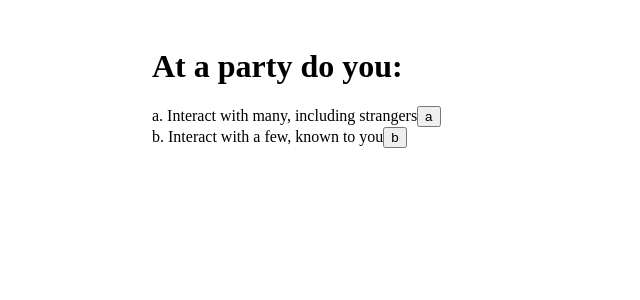
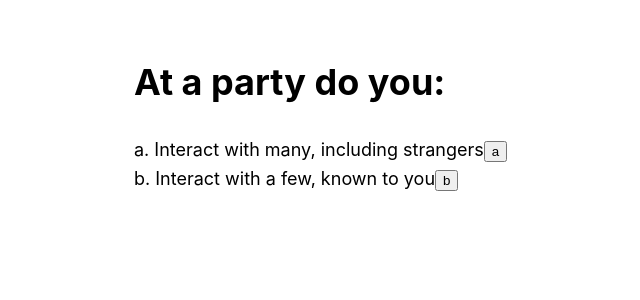
Before and after one commit to KatieFrey/know-yourself, a Next.js app: page /personalitytest in a window 1280 px wide. Shown: the top 300 px of the page, without its empty margins (200-840 px from the left). Built offline with nearby package versions, Linux system fonts and the light colour scheme.

Commit message:
Added server rendering for test array

```diff
--- /dev/null
+++ b/pages/_app.js
@@ -0,0 +1,5 @@
+import "../styles/global.css";
+
+export default function App({ Component, pageProps }) {
+  return <Component {...pageProps} />;
+}
--- a/pages/personalitytest.js
+++ b/pages/personalitytest.js
@@ -1,10 +1,10 @@
-import testArr from "../data/testArr";
+import testArray from "../data/testArr";
 import { calculate } from "../utils/calculate";
 import React, { useState, useEffect } from "react";
 import Link from "next/link";
 import Layout from "../components/Layout/Layout";
 
-export default function personalitytest() {
+export default function personalitytest({ testArr }) {
   const [score, setScore] = useState({});
   const [counter, setCounter] = useState(0);
 
@@ -74,3 +74,13 @@ export default function personalitytest() {
     </div>
   );
 }
+
+//Maybe pull in testArr through getStaticProps?
+
+export async function getStaticProps() {
+  return {
+    props: {
+      testArr: testArray,
+    },
+  };
+}
--- /dev/null
+++ b/styles/global.css
@@ -0,0 +1,27 @@
+html,
+body {
+  padding: 0;
+  margin: 0;
+  font-family: -apple-system, BlinkMacSystemFont, Segoe UI, Roboto, Oxygen,
+    Ubuntu, Cantarell, Fira Sans, Droid Sans, Helvetica Neue, sans-serif;
+  line-height: 1.6;
+  font-size: 18px;
+}
+
+* {
+  box-sizing: border-box;
+}
+
+a {
+  color: #0070f3;
+  text-decoration: none;
+}
+
+a:hover {
+  text-decoration: underline;
+}
+
+img {
+  max-width: 100%;
+  display: block;
+}
```
Also changed, not shown: pages/results/[id].js (+21 -0 lines).
